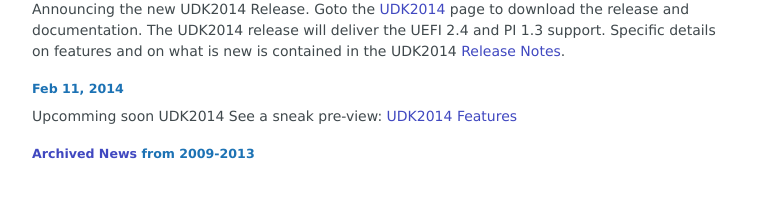
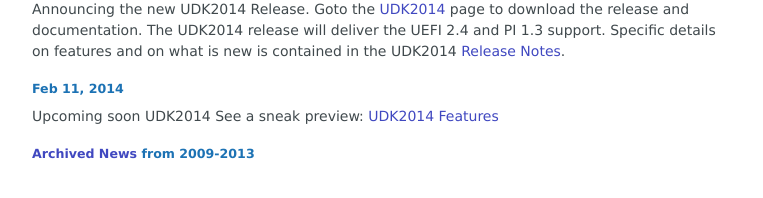
Before and after one commit to tianocore/tianocore.github.io, a Jekyll site: the page built from index.md, in a window 1280 px wide. Shown: the part 473-671 px from the top of the page, without its empty margins (258-1021 px from the left). Built offline with Jekyll 4.4.1, drawn with Linux system fonts in a browser that asks for light colours; nearby versions of some CDN libraries.

Commit message:
Welcome: Fix spelling of upcoming and preview
Signed-off-by: Jordan Justen <jljusten@gmail.com>

```diff
--- a/index.md
+++ b/index.md
@@ -40,7 +40,7 @@ and on what is new is contained in the UDK2014
 
 ### Feb 11, 2014
 
-Upcomming soon UDK2014 See a sneak pre-view:
+Upcoming soon UDK2014 See a sneak preview:
 [UDK2014 Features](https://github.com/tianocore/tianocore.github.io/wiki/RoadMap2014)
 
 ### [Archived News](https://github.com/tianocore/tianocore.github.io/wiki/Archived-News) from 2009-2013
```
